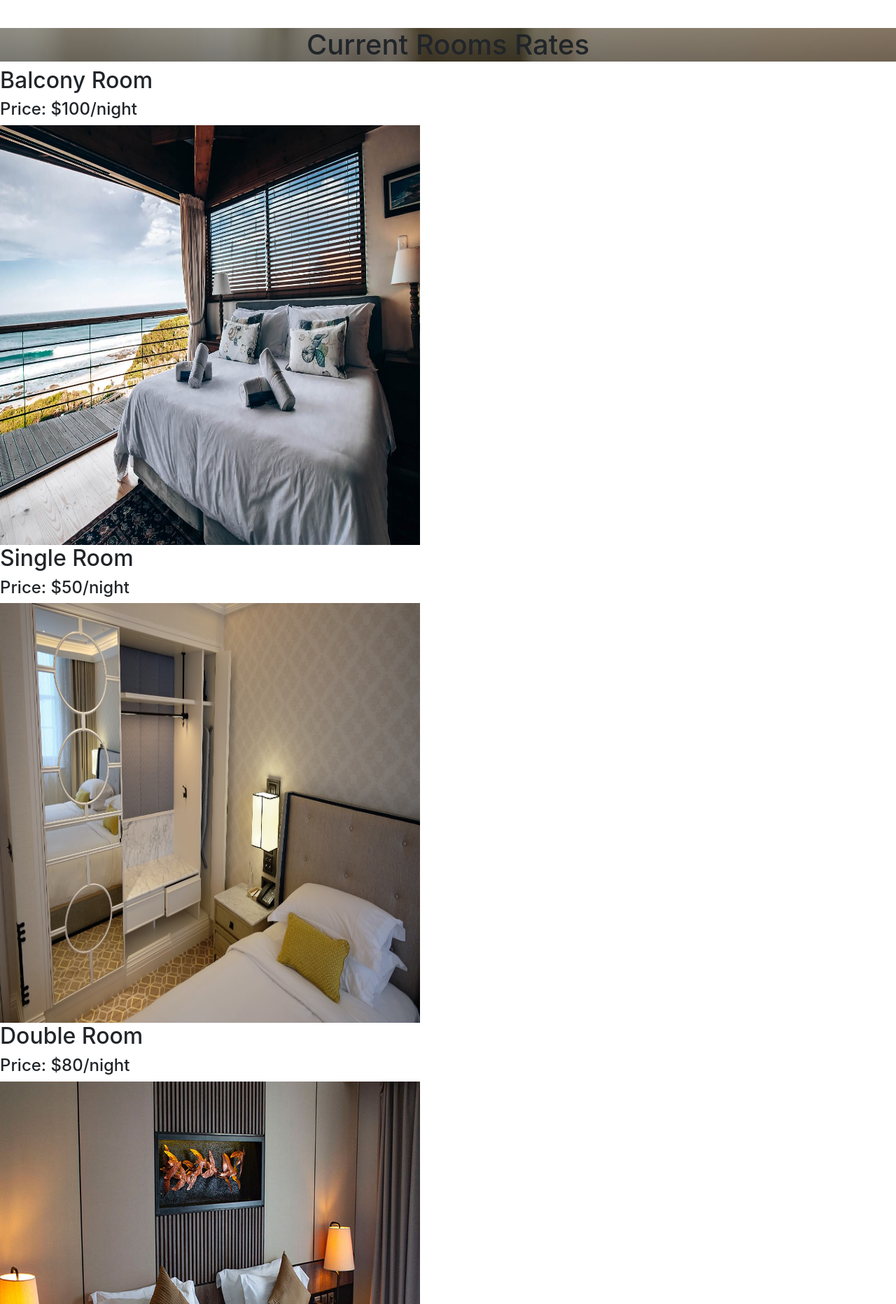
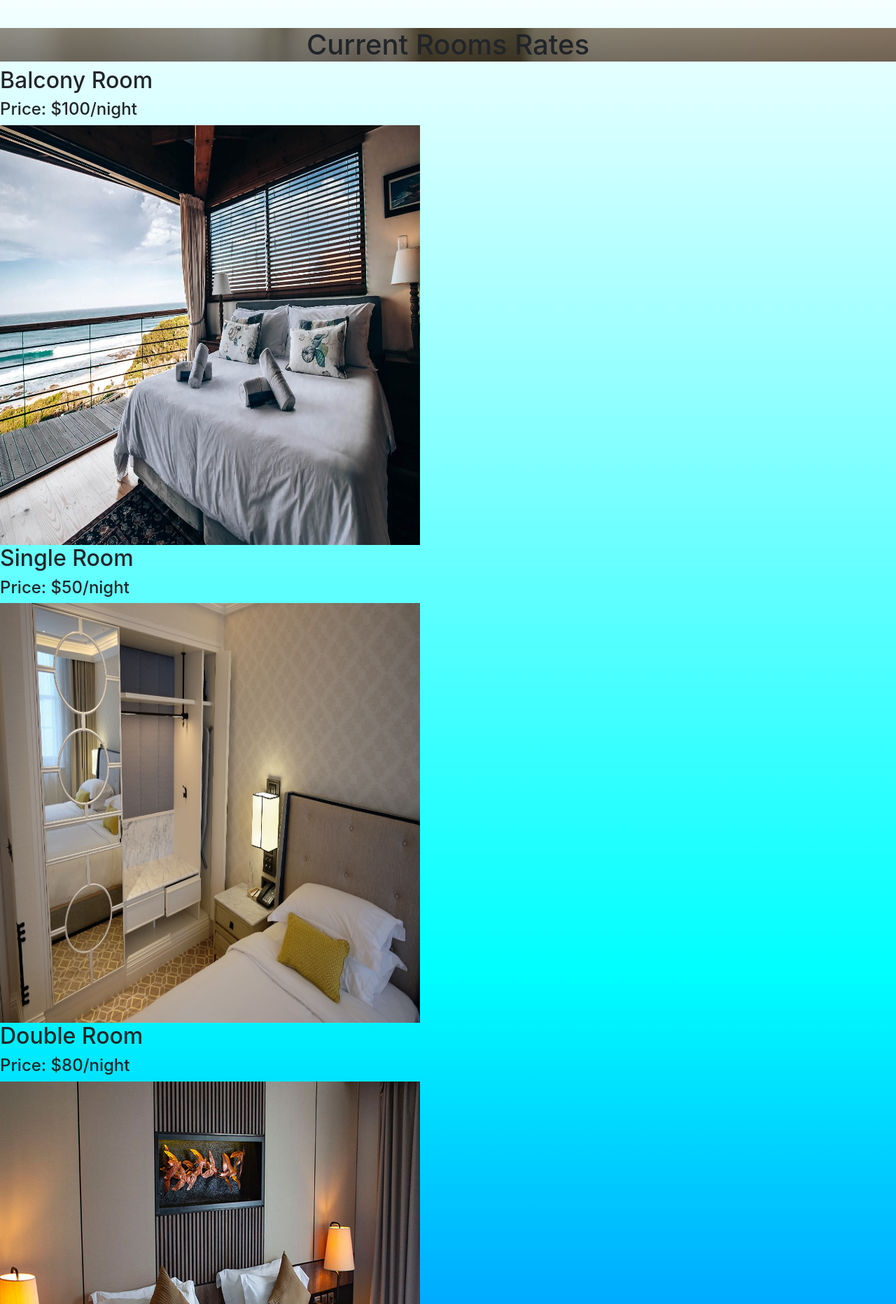
Before and after one commit to YoussefAmrousy/Hotel-Project, a PHP site: page /adminHome.php in a window 1280 px wide. Shown: the part 56-1920 px from the top of the page at 70% size. Run offline with PHP 8.4, Linux system fonts and the light colour scheme; a user stored in the database is signed in.

Commit message:
Update adminHome.php

```diff
--- a/adminHome.php
+++ b/adminHome.php
@@ -1,6 +1,13 @@
 <html>
 <head>
     <title>Admin Homepage</title>
+    <style>
+body {
+  height: auto;
+  background-color: #cccccc;
+  background-image: linear-gradient(white, aqua, blue);
+}
+</style>
     <meta charset="utf-8">
     <meta name="viewport" content="width=device-width, initial-scale=1">
     <link rel="stylesheet" href="https://cdn.jsdelivr.net/npm/bootstrap@4.6.1/dist/css/bootstrap.min.css">
```
